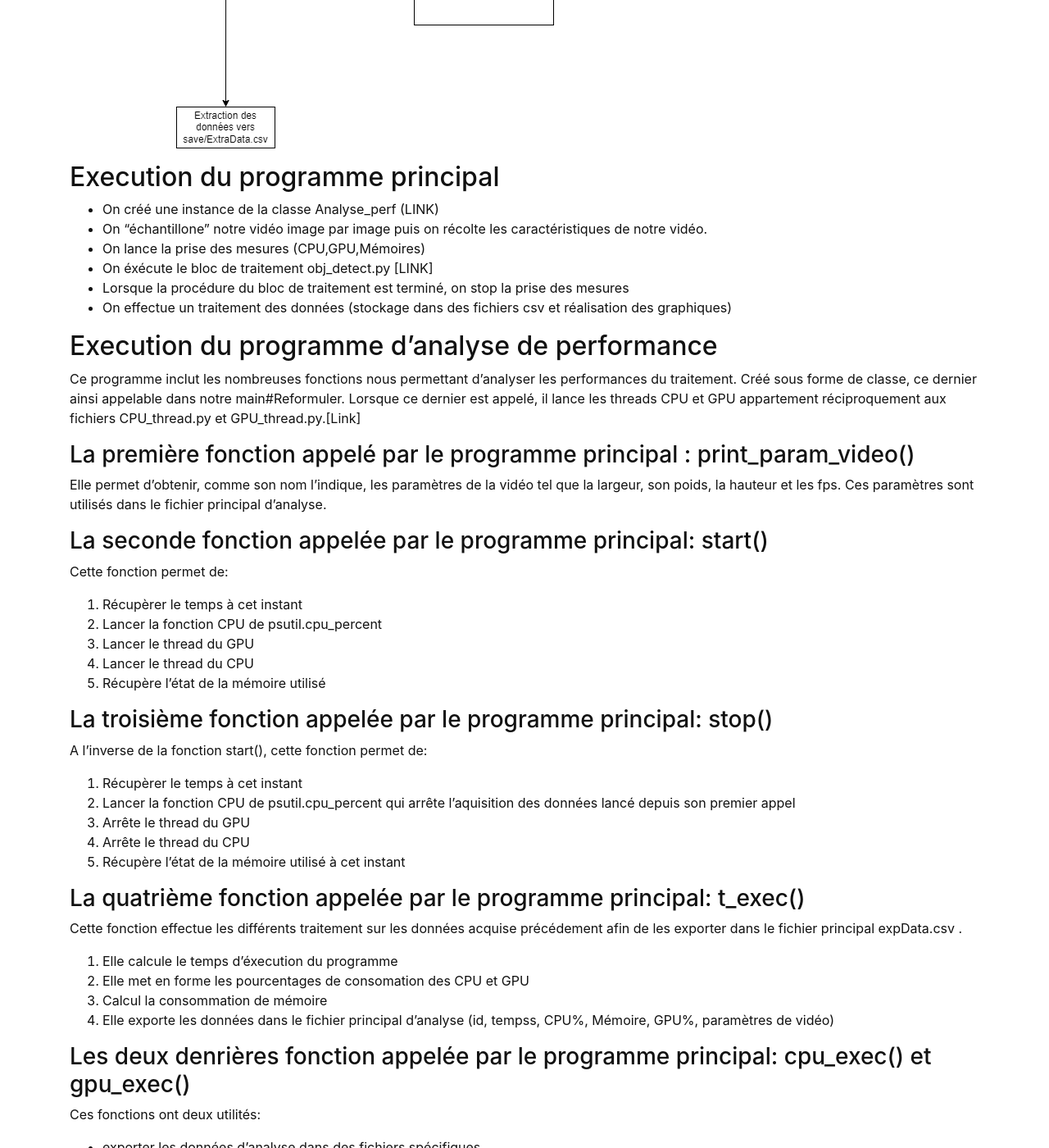
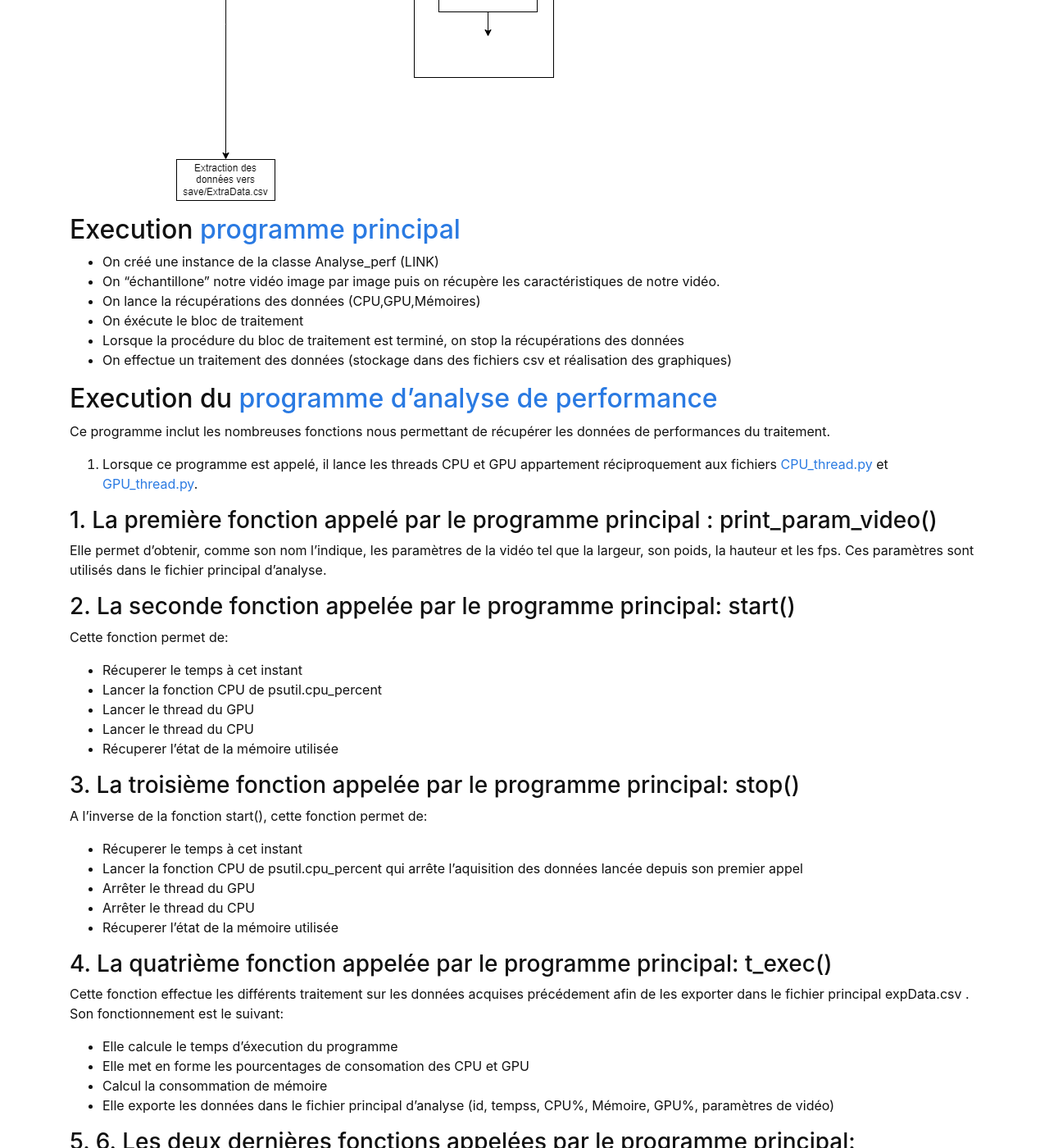
Before and after one commit to NicoMichelas/JekyllExample, a Jekyll site: the page built from pages/Utilisation.md, in a window 1280 px wide and 1400 px high, scrolled down 2166 px. Shown: the whole window at 82% size. Built offline with Jekyll 4.4.1, drawn with Linux system fonts in a browser that asks for light colours; some of the changed text lies outside the part shown.

Commit message:
MAJRésultat

```diff
--- a/pages/Utilisation.md
+++ b/pages/Utilisation.md
@@ -3,57 +3,60 @@ title: Utilisation
 nav: Utilisation
 nav_order: 2
 ---
+Pour vous familiariser avec l'utilisation de notre programme, nous vous proposons ce descriptif qui vous permettra d'utiliser et comprendre le fonctionnement de ce dernier.
 
-Notre objectif étant de permettre l'étude des différents blocs du [projet d’analyse vidéo de monsieur Bronzino](https://github.com/USMB-NS/VideoAnalyticsRD), nous avons structuré notre programme principal (LINK) à l'aide d'une fonction d'analyse de performance qui vous permet de renseigner la vidéo, le bloc de traitement ainsi que le réseau de neuronne souhaités en argument.
+Pour lancer une étude de performance, il vous suffit de renseigner la vidéo, le bloc de traitement ainsi que le réseau de neuronne en argument de la fonction du programme prnicipale. Ainsi le programme éxécutera le bloc de traitement en parallèle d'une récupération des données de la carte qui sont [exportés](https://nicomichelas.github.io/JekyllExample/R%C3%A9sultats.html) en fin de programme .
+
 
 ![alt](Alrgorigramme1.png)
 
-## Execution du programme principal
+## Execution [programme principal](https://github.com/USMB-NS/VideoAnalyticsRD/blob/master/Anal_perf.py)
 * On créé une instance de la classe Analyse_perf (LINK)
-* On "échantillone" notre vidéo image par image puis on récolte les caractéristiques de notre vidéo.
-* On lance la prise des mesures (CPU,GPU,Mémoires)
-* On éxécute le bloc de traitement obj_detect.py [LINK]
-* Lorsque la procédure du bloc de traitement est terminé, on stop la prise des mesures
+* On "échantillone" notre vidéo image par image puis on récupère les caractéristiques de notre vidéo.
+* On lance la récupérations des données (CPU,GPU,Mémoires)
+* On éxécute le bloc de traitement
+* Lorsque la procédure du bloc de traitement est terminé, on stop la récupérations des données
 * On effectue un traitement des données (stockage dans des fichiers csv et réalisation des graphiques)
 
-## Execution du programme d'analyse de performance
-Ce programme inclut les nombreuses fonctions nous permettant d'analyser les performances du traitement. Créé sous forme de classe, ce dernier ainsi appelable dans notre main#Reformuler.
-Lorsque ce dernier est appelé, il lance les threads CPU et GPU appartement réciproquement aux fichiers CPU_thread.py et GPU_thread.py.[Link]
+## Execution du [programme d'analyse de performance](https://github.com/USMB-NS/VideoAnalyticsRD/blob/master/Analyse_perf.py)
+Ce programme inclut les nombreuses fonctions nous permettant de récupérer les données de performances du traitement.
 
-### La première fonction appelé par le programme principal : print_param_video()
+0. Lorsque ce programme est appelé, il lance les threads CPU et GPU appartement réciproquement aux fichiers [CPU_thread.py](https://github.com/USMB-NS/VideoAnalyticsRD/blob/master/CPU_thread.py) et [GPU_thread.py](https://github.com/USMB-NS/VideoAnalyticsRD/blob/master/GPU_thread.py).
+
+### 1. La première fonction appelé par le programme principal : print_param_video()
 Elle permet d'obtenir, comme son nom l'indique, les paramètres de la vidéo tel que la largeur, son poids, la hauteur et les fps. Ces paramètres sont utilisés dans le fichier principal d'analyse.
 
-### La seconde fonction appelée par le programme principal: start()
+### 2. La seconde fonction appelée par le programme principal: start()
 Cette fonction permet de:
-1. Récupèrer le temps à cet instant
-2. Lancer la fonction CPU de psutil.cpu_percent
-3. Lancer le thread du GPU
-4. Lancer le thread du CPU
-5. Récupère l'état de la mémoire utilisé
+* Récuperer le temps à cet instant
+* Lancer la fonction CPU de psutil.cpu_percent
+* Lancer le thread du GPU
+* Lancer le thread du CPU
+* Récuperer l'état de la mémoire utilisée
 
-### La troisième fonction appelée par le programme principal: stop()
+### 3. La troisième fonction appelée par le programme principal: stop()
 A l'inverse de la fonction start(), cette fonction permet de:
-1. Récupèrer le temps à cet instant
-2. Lancer la fonction CPU de psutil.cpu_percent qui arrête l'aquisition des données lancé depuis son premier appel
-3. Arrête le thread du GPU
-4. Arrête le thread du CPU
-5. Récupère l'état de la mémoire utilisé à cet instant
+* Récuperer le temps à cet instant
+* Lancer la fonction CPU de psutil.cpu_percent qui arrête l'aquisition des données lancée depuis son premier appel
+* Arrêter le thread du GPU
+* Arrêter le thread du CPU
+* Récuperer l'état de la mémoire utilisée
 
-### La quatrième fonction appelée par le programme principal: t_exec()
-Cette fonction effectue les différents traitement sur les données acquise précédement afin de les exporter dans le fichier principal expData.csv .
-1. Elle calcule le temps d'éxecution du programme
-2. Elle met en forme les pourcentages de consomation des CPU et GPU
-3. Calcul la consommation de mémoire
-4. Elle exporte les données dans le fichier principal d'analyse (id, tempss, CPU%, Mémoire, GPU%, paramètres de vidéo)
+### 4. La quatrième fonction appelée par le programme principal: t_exec()
+Cette fonction effectue les différents traitement sur les données acquises précédement afin de les exporter dans le fichier principal expData.csv . Son fonctionnement est le suivant:
+* Elle calcule le temps d'éxecution du programme
+* Elle met en forme les pourcentages de consomation des CPU et GPU
+* Calcul la consommation de mémoire
+* Elle exporte les données dans le fichier principal d'analyse (id, tempss, CPU%, Mémoire, GPU%, paramètres de vidéo)
 
-### Les deux denrières fonction appelée par le programme principal: cpu_exec() et gpu_exec()
+### 5. 6. Les deux dernières fonctions appelées par le programme principal: cpu_exec() et gpu_exec()
 Ces fonctions ont deux utilités:
 * exporter les données d'analyse dans des fichiers spécifiques
 * créer les graphiques
-La fonction cpu est quelque peu plus complexe que celle du gpu car les données inclut celles des 4 CPU et donc les représente dans différents graphique.
-Ces graphiques servent à avoir une visualisation plus visuelles des consomations. Nous avons utilisé la bibliothèque Seaborn [link] pour les réaliser.
+La fonction cpu est quelque peu plus complexe que celle du GPU car les données incluent celles des 4 CPU et sont ainsi représenté dans différents graphiques.
+Ces graphiques servent à avoir une visualisation des consomations. Leurs caractéristiques sont expliqués dans la partie [résultat](https://nicomichelas.github.io/JekyllExample/R%C3%A9sultats.htm).
 
-### Les autres fonctions:
+### +. Les autres fonctions:
 #### pprint_ntuple() et print_memory()
 L'utilité de ces fonctions concerne la mesure de l'état de mémoire RAM et SWAP. Par l'appel de la fonction print_memory() on appel deux fois la fonction pprint_ntuples() en précisant en argument la RAM ou la Swap afin d'effectuer une conversion des données récupéréés(àdévelopper).
 
```
Also changed, not shown: other parts of pages/Utilisation.md (+0 -4 lines), pages/Résultats.md (+47 -8 lines), DATAnalyseTotal.PNG (added), TEST.JPG (added), boxPlot.JPG (added), csvDoc.png (added), ecdfPlot.JPG (added), expDATA.JPG (added), jpegDoc.png (added), jpegDocs.JPG (added), seabornExemple.JPG (added).
